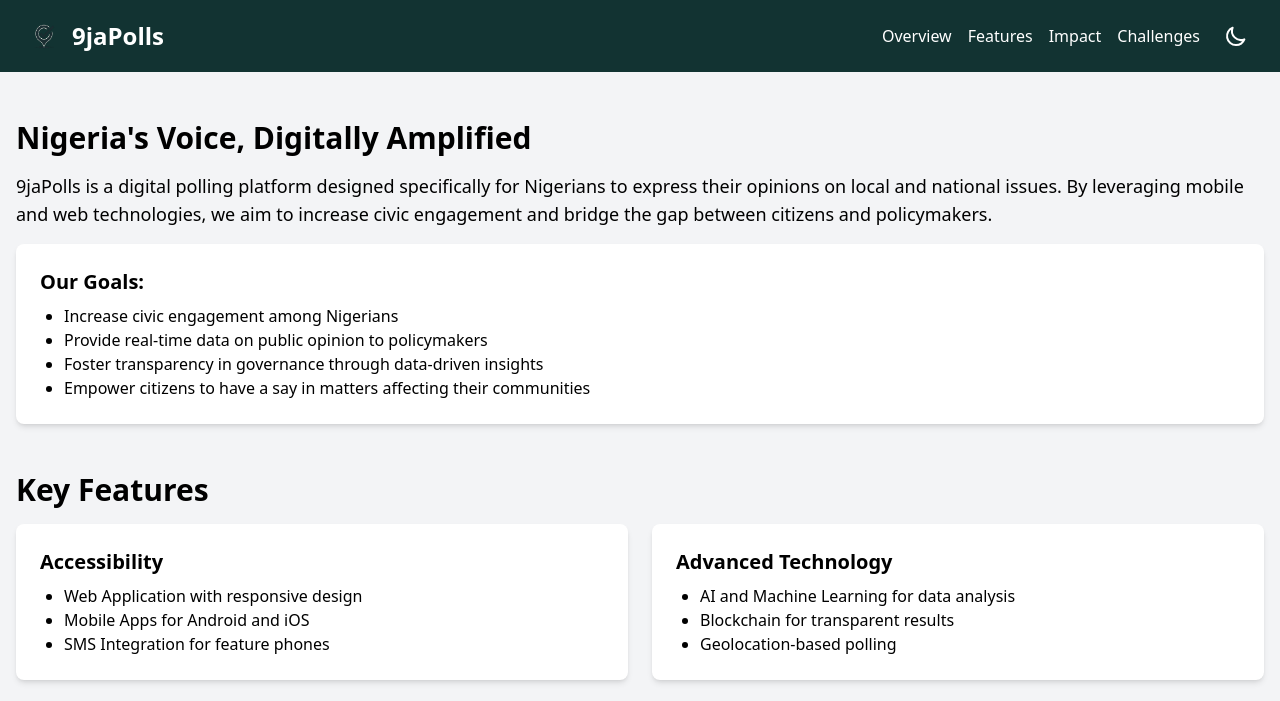
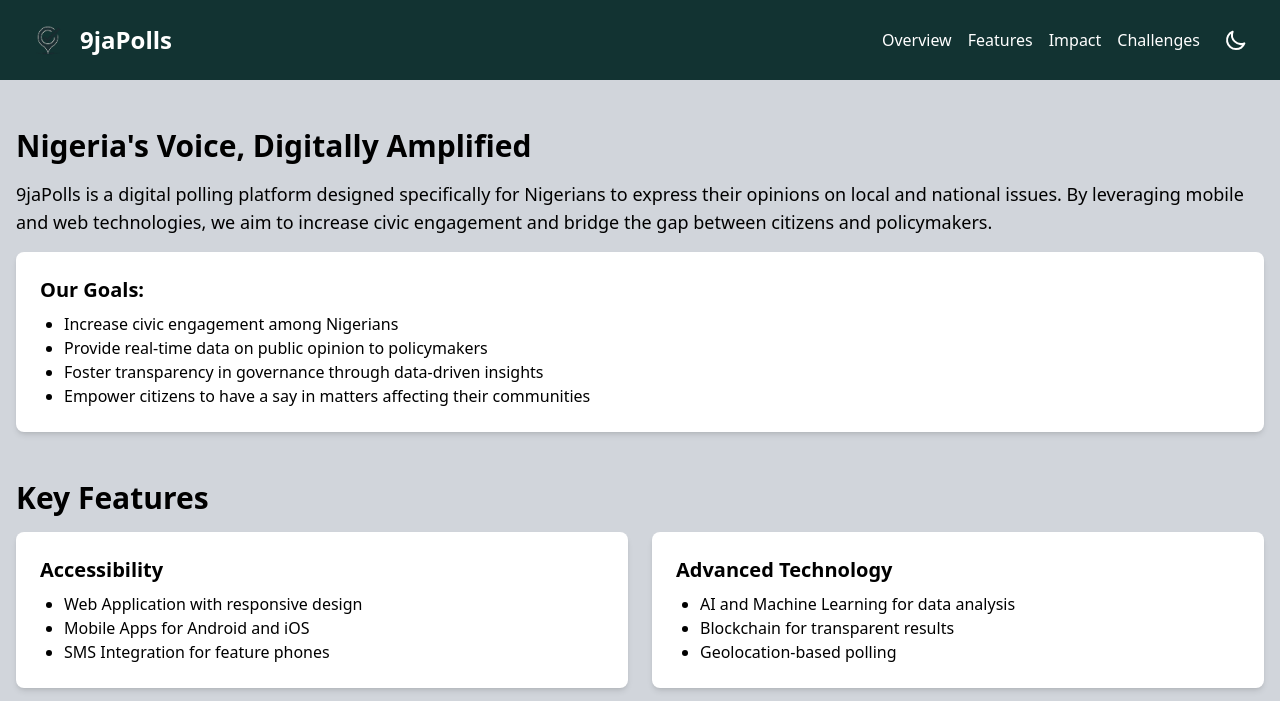
Before and after one commit to stephenmayowa112/9japolls, a plain HTML site: page index.html in a window 1280 px wide. Shown: the top 701 px of the page. Drawn offline with nearby package versions, Linux system fonts and the light colour scheme.

Commit message:
some edits

```diff
--- a/index.html
+++ b/index.html
@@ -13,17 +13,17 @@
     </script>
     <style>
         .section-fade {
-            opacity: 0;
-            transition: opacity 0.5s ease-in-out;
+            opacity: 0.1;
+            transition: opacity 0.3s ease-in-out;
         }
     </style>
 </head>
 
-<body class="bg-gray-100 dark:bg-gray-900 font-sans transition-colors duration-200">
-    <header class="bg-[#123332] dark:bg-gray-800 text-white py-4 px-6 sticky top-0 z-50">
+<body class="bg-gray-300 dark:bg-gray-700 font-sans transition-colors duration-180">
+    <header class="bg-[#123332] dark:bg-gray-700 text-white py-4 px-6 sticky top-0 z-50">
         <div class="container mx-auto flex justify-between items-center">
             <div class="flex items-center">
-                <img src="images/9japolls.png" alt="9jaPolls Logo" class="w-10 h-10 mr-2">
+                <img src="images/9japolls.png" alt="9jaPolls Logo" class="w-12 h-12 mr-2">
                 <h1 class="text-2xl font-bold">9jaPolls</h1>
             </div>
             <div class="flex items-center space-x-4">
@@ -42,7 +42,7 @@
                         <li><a href="#challenges" class="hover:text-green-200">Challenges</a></li>
                     </ul>
                 </nav>
-                <button id="darkModeToggle" class="p-2 rounded-full hover:bg-gray-700">
+                <button id="darkModeToggle" class="p-2 rounded-full hover:bg-gray-800">
                     <svg xmlns="http://www.w3.org/2000/svg" class="h-6 w-6" fill="none" viewBox="0 0 24 24"
                         stroke="currentColor">
                         <path stroke-linecap="round" stroke-linejoin="round" stroke-width="2"
```
